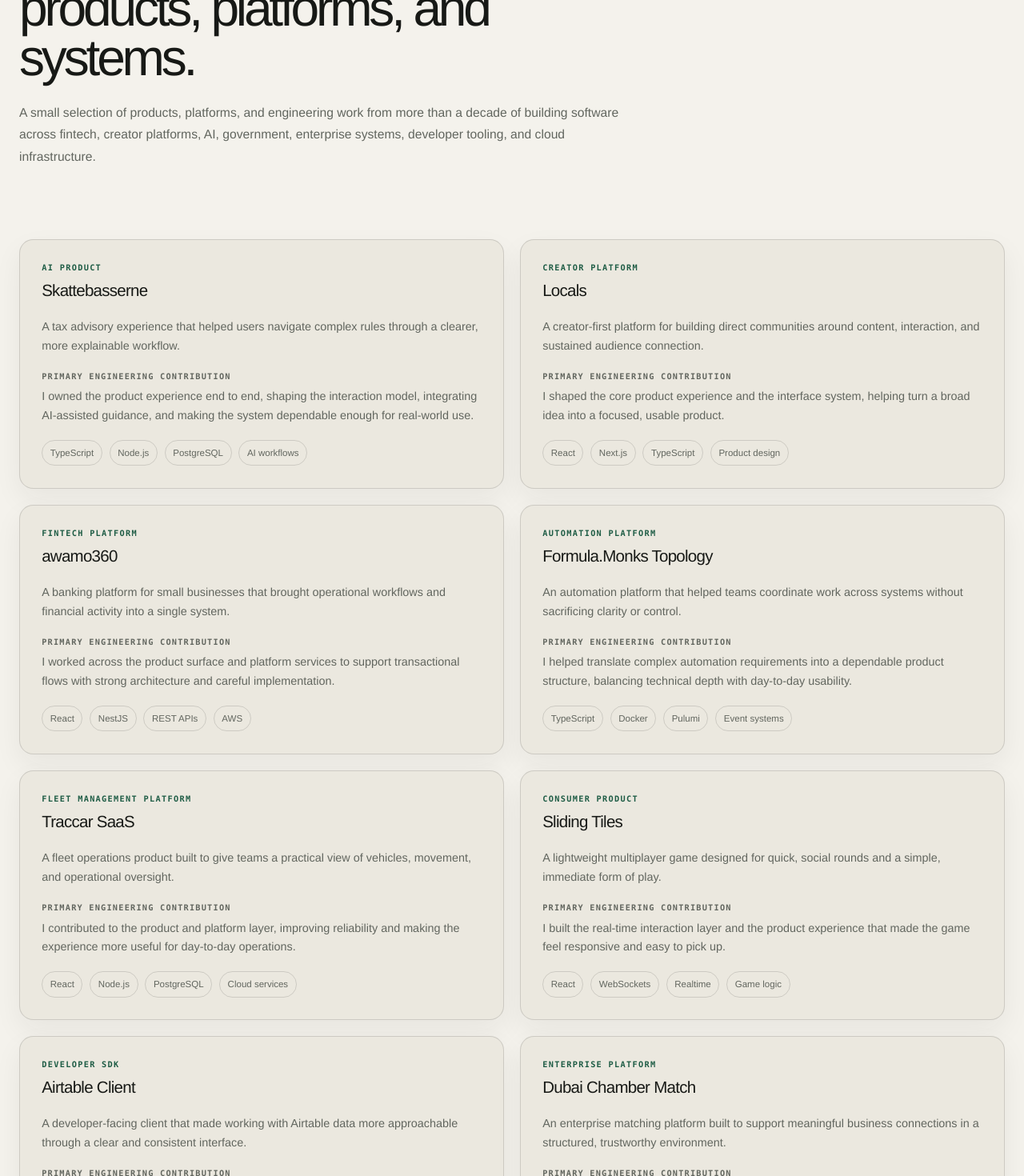
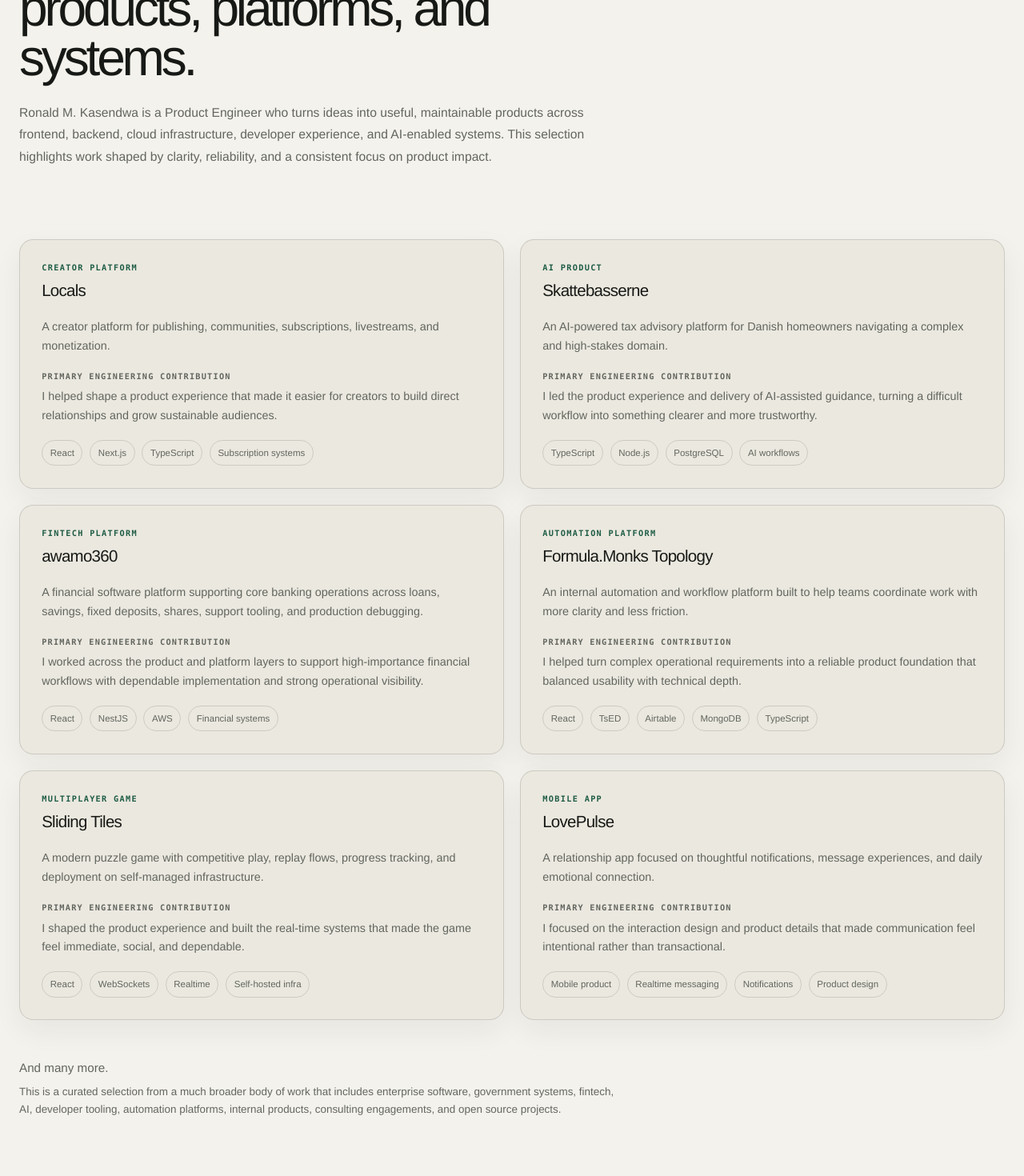
Before and after one commit to rmkasendwa/rmkasendwa, a Next.js app: page / in a window 1280 px wide. Shown: the part 3620-5090 px from the top of the page at 80% size. Built offline with nearby package versions, Linux system fonts and the light colour scheme; no server answers.

Commit message:
Update selected work section with new projects and refined descriptions for clarity and impact

```diff
--- a/app/page.tsx
+++ b/app/page.tsx
@@ -77,99 +77,63 @@
 
 const selectedWork = [
   {
+    name: 'Locals',
+    category: 'Creator Platform',
+    description:
+      'A creator platform for publishing, communities, subscriptions, livestreams, and monetization.',
+    contribution:
+      'I helped shape a product experience that made it easier for creators to build direct relationships and grow sustainable audiences.',
+    technologies: ['React', 'Next.js', 'TypeScript', 'Subscription systems'],
+  },
+  {
     name: 'Skattebasserne',
     category: 'AI Product',
     description:
-      'A tax advisory experience that helped users navigate complex rules through a clearer, more explainable workflow.',
+      'An AI-powered tax advisory platform for Danish homeowners navigating a complex and high-stakes domain.',
     contribution:
-      'I owned the product experience end to end, shaping the interaction model, integrating AI-assisted guidance, and making the system dependable enough for real-world use.',
+      'I led the product experience and delivery of AI-assisted guidance, turning a difficult workflow into something clearer and more trustworthy.',
     technologies: ['TypeScript', 'Node.js', 'PostgreSQL', 'AI workflows'],
-  },
-  {
-    name: 'Locals',
-    category: 'Creator Platform',
-    description:
-      'A creator-first platform for building direct communities around content, interaction, and sustained audience connection.',
-    contribution:
-      'I shaped the core product experience and the interface system, helping turn a broad idea into a focused, usable product.',
-    technologies: ['React', 'Next.js', 'TypeScript', 'Product design'],
   },
   {
     name: 'awamo360',
     category: 'FinTech Platform',
     description:
-      'A banking platform for small businesses that brought operational workflows and financial activity into a single system.',
+      'A financial software platform supporting core banking operations across loans, savings, fixed deposits, shares, support tooling, and production debugging.',
     contribution:
-      'I worked across the product surface and platform services to support transactional flows with strong architecture and careful implementation.',
-    technologies: ['React', 'NestJS', 'REST APIs', 'AWS'],
+      'I worked across the product and platform layers to support high-importance financial workflows with dependable implementation and strong operational visibility.',
+    technologies: ['React', 'NestJS', 'AWS', 'Financial systems'],
   },
   {
     name: 'Formula.Monks Topology',
     category: 'Automation Platform',
     description:
-      'An automation platform that helped teams coordinate work across systems without sacrificing clarity or control.',
+      'An internal automation and workflow platform built to help teams coordinate work with more clarity and less friction.',
     contribution:
-      'I helped translate complex automation requirements into a dependable product structure, balancing technical depth with day-to-day usability.',
-    technologies: ['TypeScript', 'Docker', 'Pulumi', 'Event systems'],
-  },
-  {
-    name: 'Traccar SaaS',
-    category: 'Fleet Management Platform',
-    description:
-      'A fleet operations product built to give teams a practical view of vehicles, movement, and operational oversight.',
-    contribution:
-      'I contributed to the product and platform layer, improving reliability and making the experience more useful for day-to-day operations.',
-    technologies: ['React', 'Node.js', 'PostgreSQL', 'Cloud services'],
+      'I helped turn complex operational requirements into a reliable product foundation that balanced usability with technical depth.',
+    technologies: ['React', 'TsED', 'Airtable', 'MongoDB', 'TypeScript'],
   },
   {
     name: 'Sliding Tiles',
-    category: 'Consumer Product',
+    category: 'Multiplayer Game',
     description:
-      'A lightweight multiplayer game designed for quick, social rounds and a simple, immediate form of play.',
+      'A modern puzzle game with competitive play, replay flows, progress tracking, and deployment on self-managed infrastructure.',
     contribution:
-      'I built the real-time interaction layer and the product experience that made the game feel responsive and easy to pick up.',
-    technologies: ['React', 'WebSockets', 'Realtime', 'Game logic'],
+      'I shaped the product experience and built the real-time systems that made the game feel immediate, social, and dependable.',
+    technologies: ['React', 'WebSockets', 'Realtime', 'Self-hosted infra'],
   },
   {
-    name: 'Airtable Client',
-    category: 'Developer SDK',
+    name: 'LovePulse',
+    category: 'Mobile App',
     description:
-      'A developer-facing client that made working with Airtable data more approachable through a clear and consistent interface.',
+      'A relationship app focused on thoughtful notifications, message experiences, and daily emotional connection.',
     contribution:
-      'I designed and implemented the client surface and integration patterns that made the SDK practical to adopt and maintain.',
-    technologies: ['TypeScript', 'SDK design', 'APIs', 'Developer tooling'],
-  },
-  {
-    name: 'Dubai Chamber Match',
-    category: 'Enterprise Platform',
-    description:
-      'An enterprise matching platform built to support meaningful business connections in a structured, trustworthy environment.',
-    contribution:
-      'I worked closely with stakeholders and engineering teams to build a system that balanced business needs with durable architecture.',
-    technologies: ['React', 'Node.js', 'Enterprise workflows', 'Integration'],
-  },
-  {
-    name: 'PIMIS',
-    category: 'Government Platform',
-    description:
-      'A government platform supporting information management and operational workflows where consistency and maintainability matter deeply.',
-    contribution:
-      'I contributed to a system that needed to be reliable, clear, and maintainable in a sensitive public-sector context.',
+      'I focused on the interaction design and product details that made communication feel intentional rather than transactional.',
     technologies: [
-      'TypeScript',
-      'System design',
-      'Government workflows',
-      'Cloud infrastructure',
+      'Mobile product',
+      'Realtime messaging',
+      'Notifications',
+      'Product design',
     ],
-  },
-  {
-    name: 'MUI Extensions',
-    category: 'Developer Tooling',
-    description:
-      'An open source TypeScript library that extends Material UI with production-ready components and utilities developed from years of building commercial React applications. The project focuses on improving developer experience, consistency, maintainability, and development speed in enterprise-grade interfaces.',
-    contribution:
-      'I designed, implemented, documented, and maintained the component library, creating reusable UI building blocks and utilities that accelerate development across multiple products.',
-    technologies: ['TypeScript', 'React', 'Material UI', 'Storybook', 'npm'],
   },
 ];
 
@@ -459,10 +423,11 @@
             title="Representative work across products, platforms, and systems."
           />
           <p className="selected-work-intro">
-            A small selection of products, platforms, and engineering work from
-            more than a decade of building software across fintech, creator
-            platforms, AI, government, enterprise systems, developer tooling,
-            and cloud infrastructure.
+            Ronald M. Kasendwa is a Product Engineer who turns ideas into
+            useful, maintainable products across frontend, backend, cloud
+            infrastructure, developer experience, and AI-enabled systems. This
+            selection highlights work shaped by clarity, reliability, and a
+            consistent focus on product impact.
           </p>
           <div className="selected-work-grid">
             {selectedWork.map((project) => (
```
